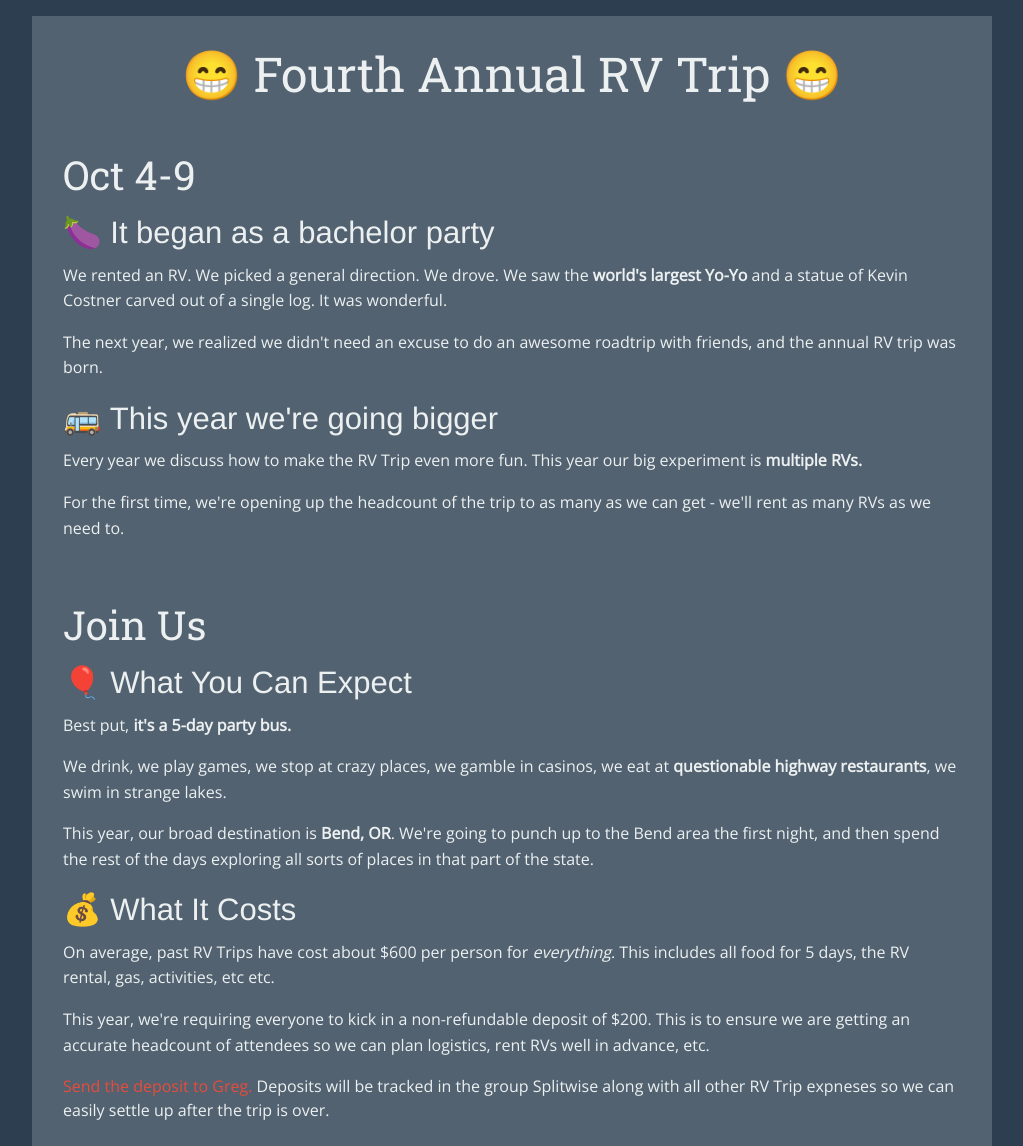
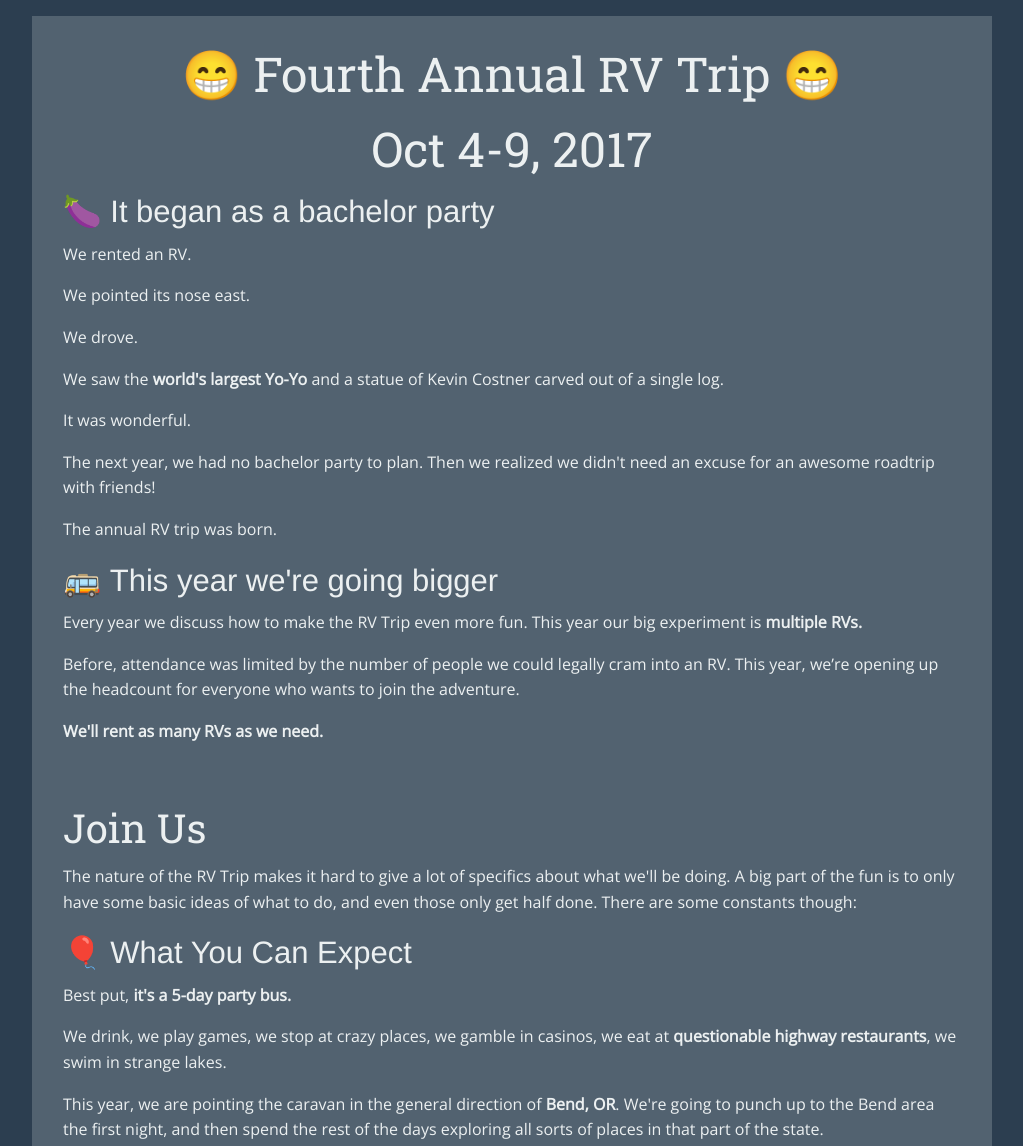
Before and after one commit to OverloadUT/rv4-site, a website: page index.html in a window 1280 px wide. Shown: the top 1146 px of the page, without its empty margins (128-1151 px from the left). Drawn offline with nearby package versions, Linux system fonts and the light colour scheme.

Commit message:
Copy updates, make date more noticable

```diff
--- a/index.html
+++ b/index.html
@@ -14,35 +14,45 @@
       <div class="row">
         <div class="large-12 columns">
           <h1>😁 Fourth Annual RV Trip 😁</h1>
-          <h2>Oct 4-9</h2>
+          <h1>Oct 4-9, 2017</h1>
         </div>
       </div>
 
       <div class="row">
         <div class="large-12 columns">
           <h3>🍆 It began as a bachelor party</h3>
-          <p>We rented an RV. We picked a general direction. We drove. We saw the <strong>world's largest Yo-Yo</strong> and a statue of Kevin Costner carved out of a single log. It was wonderful.</p>
-          <p>The next year, we realized we didn't need an excuse to do an awesome roadtrip with friends, and the annual RV trip was born.</p>
+          <p>We rented an RV.</p>
+          <p>We pointed its nose east.</p>
+          <p>We drove.</p>
+          <p>We saw the <strong>world's largest Yo-Yo</strong> and a statue of Kevin Costner carved out of a single log.</p>
+          <p>It was wonderful.</p>
+          <p>The next year, we had no bachelor party to plan. Then we realized we didn't need an excuse for an awesome roadtrip with friends!</p>
+          <p>The annual RV trip was born.</p>
         </div>
 
         <div class="large-12 columns">
           <h3>🚌 This year we're going bigger</h3>
           <p>Every year we discuss how to make the RV Trip even more fun. This year our big experiment is <strong>multiple RVs.</strong></p>
-          <p>For the first time, we're opening up the headcount of the trip to as many as we can get - we'll rent as many RVs as we need to.</p>
+          <p>Before, attendance was limited by the number of people we could legally cram into an RV. This year, we’re opening up the headcount for everyone who wants to join the adventure.</p>
+          <p><strong>We'll rent as many RVs as we need.</strong></p>
         </div>
 
         <div class="large-12 columns">
           <h2>Join Us</h2>
+          <p>The nature of the RV Trip makes it hard to give a lot of specifics about what we'll be doing. A big part of the fun is to only have some basic ideas of what to do, and even those only get half done. There are some constants though:</p>
           <h3>🎈 What You Can Expect</h3>
           <p>Best put, <strong>it's a 5-day party bus.</strong></p>
           <p>We drink, we play games, we stop at crazy places, we gamble in casinos, we eat at <strong>questionable highway restaurants</strong>, we swim in strange lakes.</p>
-          <p>This year, our broad destination is <strong>Bend, OR</strong>. We're going to punch up to the Bend area the first night, and then spend the rest of the days exploring all sorts of places in that part of the state.</p>
+          <p>This year, we are pointing the caravan in the general direction of <strong>Bend, OR</strong>. We're going to punch up to the Bend area the first night, and then spend the rest of the days exploring all sorts of places in that part of the state.</p>
 
           <h3>💰 What It Costs</h3>
           <p>On average, past RV Trips have cost about $600 per person for <em>everything</em>. This includes all food for 5 days, the RV rental, gas, activities, etc etc.</p>
           <p>This year, we're requiring everyone to kick in a non-refundable deposit of $200. This is to ensure we are getting an accurate headcount of attendees so we can plan logistics, rent RVs well in advance, etc.</p>
 
-          <a href="https://www.paypal.me/greglaabs/200">Send the deposit to Greg.</a> Deposits will be tracked in the group Splitwise along with all other RV Trip expneses so we can easily settle up after the trip is over.
+          <p><a href="https://www.paypal.me/greglaabs/200">Send the deposit to Greg.</a> Deposits will be tracked in the group Splitwise along with all other RV Trip expneses so we can easily settle up after the trip is over.</p>
+
+          <h3>📅 When</h3>
+          <p>We leave on October 4th and return late on October 8th. You'll need Wed-Fri off work.</p>
         </div>
       </div>
     </div>
```
